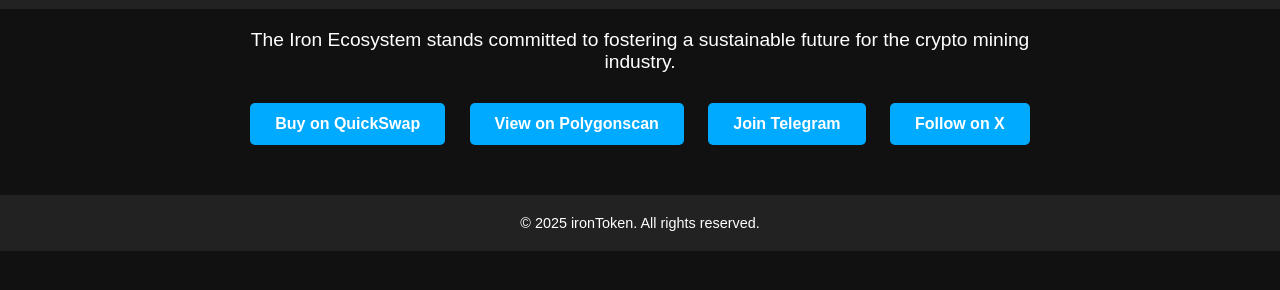
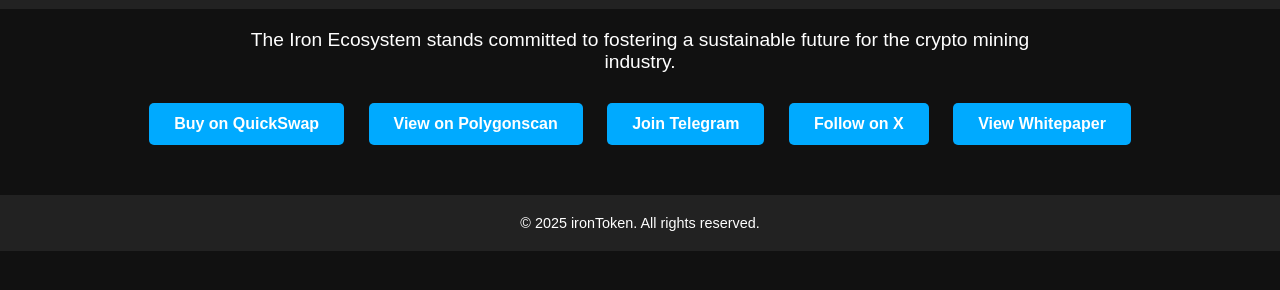
Before and after one commit to edyytza/irontoken, a plain HTML site: page index.html in a window 1280 px wide. Shown: the part 260-550 px from the top of the page. Drawn offline with Linux system fonts and the light colour scheme.

Commit message:
Add files via upload

```diff
--- a/index.html
+++ b/index.html
@@ -67,6 +67,7 @@
         <a class="button" href="https://polygonscan.com/token/0x06d53e4C106301b8423a2b880C4DbD9D50fb9d25" target="_blank">View on Polygonscan</a>
         <a class="button" href="https://t.me/+CaYWsUZf7O84M2Fk" target="_blank">Join Telegram</a>
         <a class="button" href="https://twitter.com/irontoken_io" target="_blank">Follow on X</a>
+        <a class="button" href="iron_whitepaper.pdf" target="_blank">View Whitepaper</a>
     </div>
 </main>
 
```
